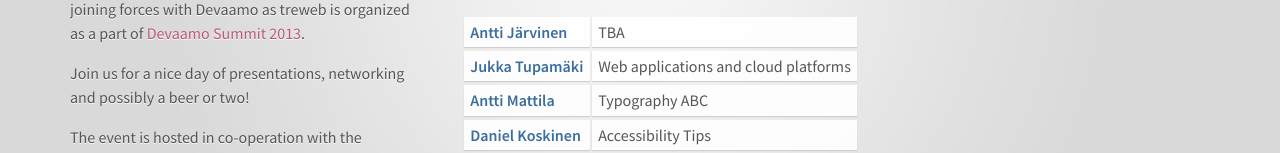
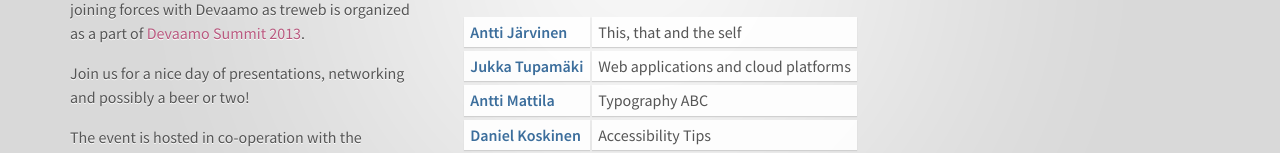
Before and after one commit to treweb/treweb, a plain HTML site: page index.html in a window 1280 px wide. Shown: the part 538-691 px from the top of the page. Drawn offline with Linux system fonts and the light colour scheme.

Commit message:
add aj's topic

```diff
--- a/index.html
+++ b/index.html
@@ -54,7 +54,7 @@
 
           <table>
             <tr>
-              <td class="name">Antti&nbsp;Järvinen</td><td class="topic">TBA</td>
+              <td class="name">Antti&nbsp;Järvinen</td><td class="topic">This, that and the self</td>
             </tr>
             <tr>
               <td class="name">Jukka&nbsp;Tupamäki</td><td class="topic">Web applications and cloud platforms</td>
```
